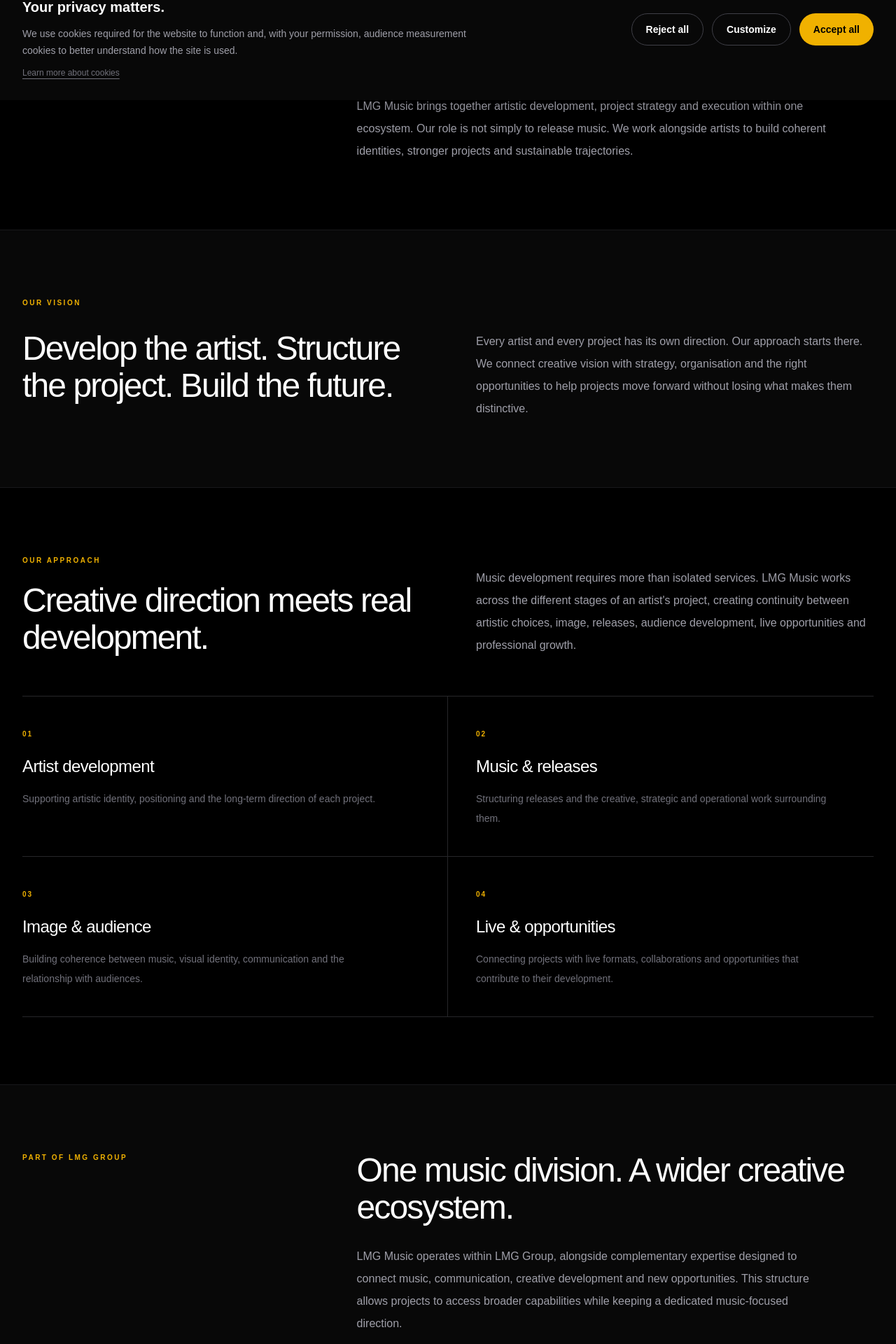
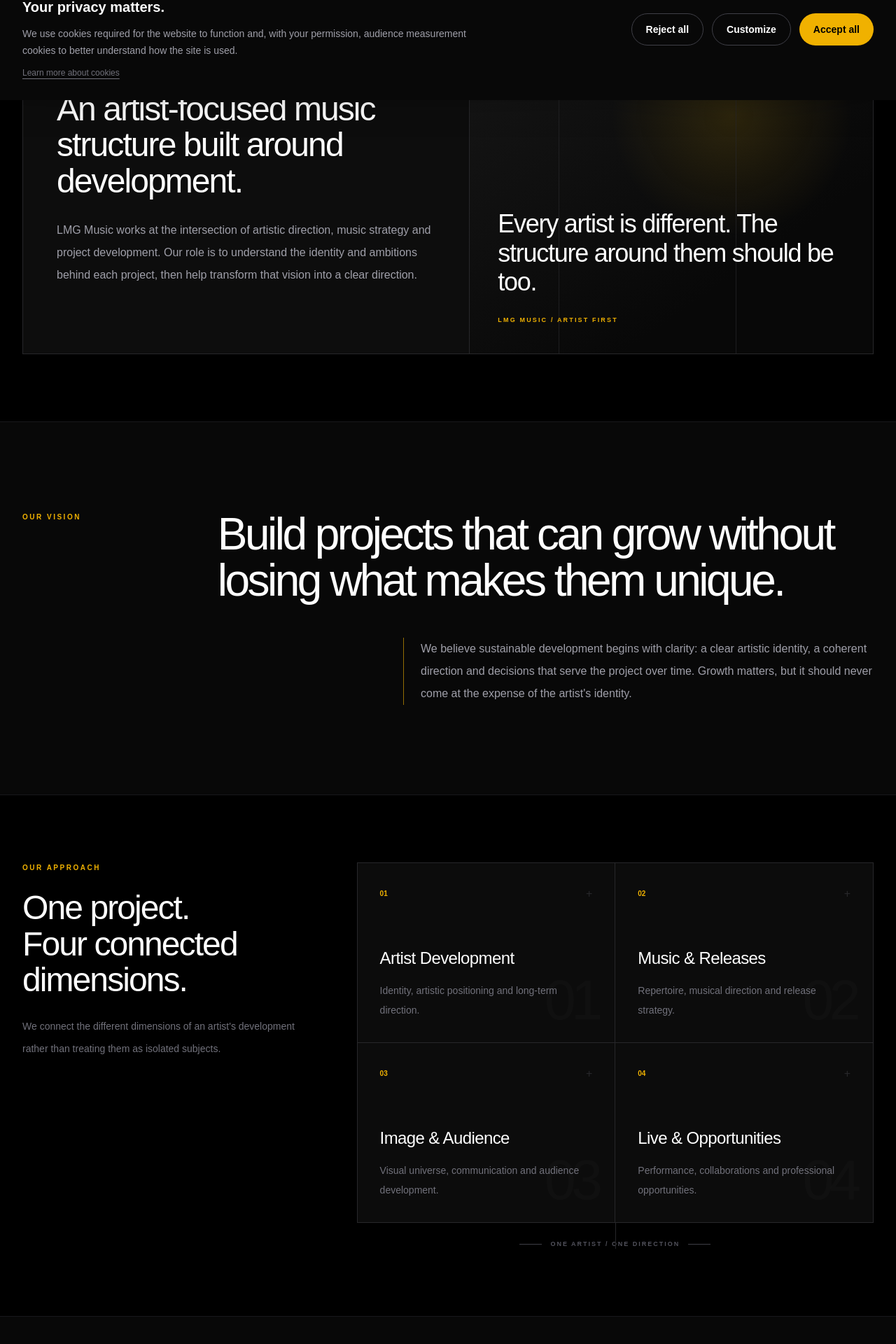
Before and after one commit to contactlmgmusic-cyber/lmg-os, a Next.js app: page /site/about in a window 1280 px wide. Shown: the part 657-2577 px from the top of the page at 70% size. Built offline with nearby package versions, Linux system fonts and the light colour scheme.

Commit message:
refactor: redesign LMG Music about page

```diff
--- a/components/site/AboutMusicContent.tsx
+++ b/components/site/AboutMusicContent.tsx
@@ -6,274 +6,360 @@
 
 export default function AboutMusicContent() {
   const { locale } = useSiteLanguage();
+  const en = locale === "en";
 
-  const content =
-    locale === "en"
+  const c = en
     ? {
         label: "About LMG Music",
         title: "Music first.\nBuilt for what comes next.",
         intro:
-            "LMG Music is the music division of LMG Group. We develop artists, projects and creative strategies designed to grow over time — from artistic direction to releases, live opportunities and long-term career development.",
+          "LMG Music is the music division of LMG Group. We work with artists to develop coherent projects, connect creative vision with strategy and build the foundations for long-term development.",
 
-          identityLabel: "WHO WE ARE",
-          identityTitle:
-            "An independent structure built around artists.",
-          identityText:
-            "LMG Music brings together artistic development, project strategy and execution within one ecosystem. Our role is not simply to release music. We work alongside artists to build coherent identities, stronger projects and sustainable trajectories.",
+        whoLabel: "WHO WE ARE",
+        whoTitle:
+          "An artist-focused music structure built around development.",
+        whoText:
+          "LMG Music works at the intersection of artistic direction, music strategy and project development. Our role is to understand the identity and ambitions behind each project, then help transform that vision into a clear direction.",
+        whoStatement:
+          "Every artist is different. The structure around them should be too.",
 
         visionLabel: "OUR VISION",
         visionTitle:
-            "Develop the artist. Structure the project. Build the future.",
+          "Build projects that can grow without losing what makes them unique.",
         visionText:
-            "Every artist and every project has its own direction. Our approach starts there. We connect creative vision with strategy, organisation and the right opportunities to help projects move forward without losing what makes them distinctive.",
+          "We believe sustainable development begins with clarity: a clear artistic identity, a coherent direction and decisions that serve the project over time. Growth matters, but it should never come at the expense of the artist's identity.",
 
         approachLabel: "OUR APPROACH",
-          approachTitle:
-            "Creative direction meets real development.",
-          approachText:
-            "Music development requires more than isolated services. LMG Music works across the different stages of an artist's project, creating continuity between artistic choices, image, releases, audience development, live opportunities and professional growth.",
+        approachTitle: "One project.\nFour connected dimensions.",
+        approachIntro:
+          "We connect the different dimensions of an artist's development rather than treating them as isolated subjects.",
 
-          points: [
+        approach: [
           {
             number: "01",
-              title: "Artist development",
+            title: "Artist Development",
             text:
-                "Supporting artistic identity, positioning and the long-term direction of each project.",
+              "Identity, artistic positioning and long-term direction.",
           },
           {
             number: "02",
-              title: "Music & releases",
+            title: "Music & Releases",
             text:
-                "Structuring releases and the creative, strategic and operational work surrounding them.",
+              "Repertoire, musical direction and release strategy.",
+          },
+          {
+            number: "03",
+            title: "Image & Audience",
+            text:
+              "Visual universe, communication and audience development.",
+          },
+          {
+            number: "04",
+            title: "Live & Opportunities",
+            text:
+              "Performance, collaborations and professional opportunities.",
+          },
+        ],
+
+        groupLabel: "PART OF LMG GROUP",
+        groupTitle:
+          "Independent in its direction. Connected to a wider creative ecosystem.",
+        groupText:
+          "LMG Music is part of LMG Group, allowing music projects to connect with complementary expertise when needed — from communication and branding to digital development and creative production.",
+        groupLink: "Discover LMG Group",
+
+        nextLabel: "WHAT WE DO",
+        nextTitle:
+          "See how we turn artistic direction into development.",
+        nextText:
+          "Explore the areas in which LMG Music works alongside artists and their projects.",
+        nextLink: "Explore What We Do",
+      }
+    : {
+        label: "À propos de LMG Music",
+        title: "La musique d’abord.\nConstruire la suite.",
+        intro:
+          "LMG Music est le pôle musique de LMG Group. Nous accompagnons les artistes dans le développement de projets cohérents, en reliant vision créative, stratégie et construction à long terme.",
+
+        whoLabel: "QUI SOMMES-NOUS",
+        whoTitle:
+          "Une structure musicale centrée sur le développement des artistes.",
+        whoText:
+          "LMG Music se situe à la rencontre de la direction artistique, de la stratégie musicale et du développement de projet. Notre rôle est de comprendre l’identité et les ambitions derrière chaque projet, puis de transformer cette vision en une direction claire.",
+        whoStatement:
+          "Chaque artiste est différent. La structure qui l’entoure doit l’être aussi.",
+
+        visionLabel: "NOTRE VISION",
+        visionTitle:
+          "Construire des projets capables de grandir sans perdre ce qui les rend uniques.",
+        visionText:
+          "Nous pensons qu’un développement durable commence par de la clarté : une identité artistique définie, une direction cohérente et des décisions qui servent le projet dans le temps. La croissance compte, mais elle ne doit jamais se faire au détriment de l’identité de l’artiste.",
+
+        approachLabel: "NOTRE APPROCHE",
+        approachTitle: "Un projet.\nQuatre dimensions connectées.",
+        approachIntro:
+          "Nous relions les différentes dimensions du développement d’un artiste plutôt que de les traiter comme des sujets indépendants.",
+
+        approach: [
+          {
+            number: "01",
+            title: "Développement artistique",
+            text:
+              "Identité, positionnement artistique et direction à long terme.",
+          },
+          {
+            number: "02",
+            title: "Musique & sorties",
+            text:
+              "Répertoire, direction musicale et stratégie de sortie.",
           },
           {
             number: "03",
             title: "Image & audience",
             text:
-                "Building coherence between music, visual identity, communication and the relationship with audiences.",
-            },
-            {
-              number: "04",
-              title: "Live & opportunities",
-              text:
-                "Connecting projects with live formats, collaborations and opportunities that contribute to their development.",
-            },
-          ],
-
-          groupLabel: "PART OF LMG GROUP",
-          groupTitle:
-            "One music division. A wider creative ecosystem.",
-          groupText:
-            "LMG Music operates within LMG Group, alongside complementary expertise designed to connect music, communication, creative development and new opportunities. This structure allows projects to access broader capabilities while keeping a dedicated music-focused direction.",
-
-          nextLabel: "DISCOVER OUR WORK",
-          nextTitle: "See how LMG Music works.",
-          nextText:
-            "Explore our areas of expertise and the way we support music projects from development to execution.",
-          nextLink: "What We Do",
-        }
-      : {
-          label: "À propos de LMG Music",
-          title: "La musique d’abord.\nConstruire la suite.",
-          intro:
-            "LMG Music est le pôle musical de LMG Group. Nous développons des artistes, des projets et des stratégies créatives pensées pour évoluer dans le temps — de la direction artistique aux sorties, au live et au développement de carrière.",
-
-          identityLabel: "QUI SOMMES-NOUS",
-          identityTitle:
-            "Une structure indépendante construite autour des artistes.",
-          identityText:
-            "LMG Music réunit développement artistique, stratégie de projet et exécution au sein d’un même écosystème. Notre rôle ne se limite pas à sortir de la musique. Nous travaillons aux côtés des artistes pour construire des identités cohérentes, renforcer leurs projets et développer des trajectoires durables.",
-
-          visionLabel: "NOTRE VISION",
-          visionTitle:
-            "Développer l’artiste. Structurer le projet. Construire la suite.",
-          visionText:
-            "Chaque artiste et chaque projet possède sa propre direction. Notre approche commence par là. Nous relions vision créative, stratégie, organisation et opportunités afin de faire avancer les projets sans perdre ce qui les rend singuliers.",
-
-          approachLabel: "NOTRE APPROCHE",
-          approachTitle:
-            "La direction créative au service du développement.",
-          approachText:
-            "Le développement musical ne peut pas reposer sur une succession de prestations isolées. LMG Music intervient sur les différentes étapes du projet afin de créer une continuité entre choix artistiques, image, sorties, développement d’audience, live et évolution professionnelle.",
-
-          points: [
-            {
-              number: "01",
-              title: "Développement artistique",
-              text:
-                "Accompagner l’identité artistique, le positionnement et la direction à long terme de chaque projet.",
-            },
-            {
-              number: "02",
-              title: "Musique & sorties",
-              text:
-                "Structurer les sorties et le travail créatif, stratégique et opérationnel qui les accompagne.",
-            },
-            {
-              number: "03",
-              title: "Image & audience",
-              text:
-                "Construire une cohérence entre musique, identité visuelle, communication et relation avec les publics.",
+              "Univers visuel, communication et développement du public.",
           },
           {
             number: "04",
             title: "Live & opportunités",
             text:
-                "Connecter les projets à des formats live, des collaborations et des opportunités utiles à leur développement.",
+              "Performance, collaborations et opportunités professionnelles.",
           },
         ],
 
         groupLabel: "AU SEIN DE LMG GROUP",
         groupTitle:
-            "Un pôle musical. Un écosystème créatif plus large.",
+          "Une direction propre. Un écosystème créatif plus large.",
         groupText:
-            "LMG Music évolue au sein de LMG Group, aux côtés d’expertises complémentaires qui permettent de relier musique, communication, développement créatif et nouvelles opportunités. Cette organisation donne aux projets accès à des compétences plus larges tout en conservant une direction entièrement dédiée à la musique.",
+          "LMG Music fait partie de LMG Group, ce qui permet aux projets musicaux de mobiliser des expertises complémentaires lorsque cela est pertinent — de la communication et du branding au développement digital et à la production créative.",
+        groupLink: "Découvrir LMG Group",
 
-          nextLabel: "DÉCOUVRIR NOTRE TRAVAIL",
-          nextTitle: "Découvrez comment travaille LMG Music.",
+        nextLabel: "CE QUE NOUS FAISONS",
+        nextTitle:
+          "Découvrez comment nous transformons une direction artistique en développement.",
         nextText:
-            "Explorez nos expertises et notre manière d’accompagner les projets musicaux, du développement à l’exécution.",
-          nextLink: "What We Do",
+          "Explorez les domaines dans lesquels LMG Music accompagne les artistes et leurs projets.",
+        nextLink: "Découvrir notre approche",
       };
 
   return (
     <>
-      <section className="border-b border-zinc-900 bg-[#070707] px-6 py-14 md:px-8 md:py-20">
-        <div className="mx-auto max-w-7xl">
+      {/* HERO */}
+      <section className="relative overflow-hidden border-b border-zinc-900 bg-[#050505] px-6 py-14 md:px-8 md:py-20">
+        <div className="pointer-events-none absolute -right-20 top-4 text-[16rem] font-medium leading-none tracking-[-0.1em] text-white/[0.015] md:text-[26rem]">
+          LMG
+        </div>
+
+        <div className="relative mx-auto max-w-7xl">
           <p className="text-[10px] font-semibold uppercase tracking-[0.28em] text-yellow-500">
-            {content.label}
+            {c.label}
           </p>
 
-          <h1 className="mt-7 max-w-5xl whitespace-pre-line text-[clamp(2.7rem,5.5vw,5.2rem)] font-medium leading-[1.02] tracking-[-0.05em]">
-            {content.title}
+          <h1 className="mt-8 max-w-5xl whitespace-pre-line text-[clamp(3rem,6vw,5.8rem)] font-medium leading-[0.98] tracking-[-0.055em]">
+            {c.title}
           </h1>
 
-          <p className="mt-8 max-w-3xl text-base leading-8 text-zinc-400 md:text-lg">
-            {content.intro}
+          <p className="mt-9 max-w-3xl text-base leading-8 text-zinc-400 md:text-lg">
+            {c.intro}
           </p>
         </div>
       </section>
 
+      {/* WHO WE ARE */}
       <section className="px-6 py-16 md:px-8 md:py-24">
-        <div className="mx-auto grid max-w-7xl gap-10 md:grid-cols-[0.7fr_1.3fr] md:gap-20">
+        <div className="mx-auto max-w-7xl">
+          <div className="grid overflow-hidden border border-zinc-800 bg-[#0d0d0d] md:grid-cols-[1.05fr_0.95fr]">
+            <div className="flex min-h-[430px] flex-col p-7 md:p-10 lg:p-12">
               <p className="text-[10px] font-semibold uppercase tracking-[0.25em] text-yellow-500">
-            {content.identityLabel}
+                {c.whoLabel}
               </p>
 
-          <div>
-            <h2 className="max-w-3xl text-3xl font-medium leading-[1.1] tracking-[-0.04em] md:text-5xl">
-              {content.identityTitle}
+              <div className="my-auto py-12">
+                <h2 className="max-w-2xl text-3xl font-medium leading-[1.08] tracking-[-0.04em] md:text-5xl">
+                  {c.whoTitle}
                 </h2>
 
-            <p className="mt-7 max-w-2xl text-sm leading-8 text-zinc-400 md:text-base">
-              {content.identityText}
+                <p className="mt-7 max-w-xl text-sm leading-8 text-zinc-400 md:text-base">
+                  {c.whoText}
                 </p>
+              </div>
+            </div>
+
+            <div className="relative flex min-h-[320px] items-end overflow-hidden border-t border-zinc-800 bg-[#090909] p-7 md:min-h-[430px] md:border-l md:border-t-0 md:p-10">
+              <div className="absolute inset-0 bg-[radial-gradient(circle_at_65%_30%,rgba(234,179,8,0.14),transparent_34%),linear-gradient(145deg,#171717,#080808_72%)]" />
+
+              <div className="absolute left-[22%] top-0 h-full w-px bg-zinc-800/70" />
+              <div className="absolute left-[66%] top-0 h-full w-px bg-zinc-800/70" />
+
+              <div className="relative">
+                <p className="max-w-lg text-2xl font-medium leading-[1.15] tracking-[-0.035em] md:text-4xl">
+                  {c.whoStatement}
+                </p>
+
+                <p className="mt-7 text-[9px] font-semibold uppercase tracking-[0.24em] text-yellow-500">
+                  LMG MUSIC / ARTIST FIRST
+                </p>
+              </div>
+            </div>
           </div>
         </div>
       </section>
 
-      <section className="border-y border-zinc-900 bg-[#080808] px-6 py-16 md:px-8 md:py-24">
+      {/* VISION MANIFESTO */}
+      <section className="border-y border-zinc-900 bg-[#080808] px-6 py-20 md:px-8 md:py-32">
         <div className="mx-auto max-w-7xl">
+          <div className="grid gap-10 md:grid-cols-[0.35fr_1.65fr] md:gap-20">
             <p className="text-[10px] font-semibold uppercase tracking-[0.25em] text-yellow-500">
-            {content.visionLabel}
+              {c.visionLabel}
             </p>
 
-          <div className="mt-8 grid gap-8 md:grid-cols-2 md:gap-20">
-            <h2 className="max-w-xl text-3xl font-medium leading-[1.1] tracking-[-0.04em] md:text-5xl">
-              {content.visionTitle}
+            <div>
+              <h2 className="max-w-5xl text-[clamp(2.5rem,5vw,5.3rem)] font-medium leading-[1.03] tracking-[-0.055em]">
+                {c.visionTitle}
               </h2>
 
-            <p className="max-w-xl text-sm leading-8 text-zinc-400 md:text-base">
-              {content.visionText}
+              <div className="mt-12 flex justify-end">
+                <p className="max-w-2xl border-l border-yellow-500/60 pl-6 text-sm leading-8 text-zinc-400 md:text-base">
+                  {c.visionText}
                 </p>
+              </div>
+            </div>
           </div>
         </div>
       </section>
 
+      {/* APPROACH / ECOSYSTEM */}
       <section className="px-6 py-16 md:px-8 md:py-24">
         <div className="mx-auto max-w-7xl">
-          <div className="grid gap-8 md:grid-cols-2 md:gap-20">
+          <div className="grid gap-10 md:grid-cols-[0.7fr_1.3fr] md:gap-20">
             <div>
               <p className="text-[10px] font-semibold uppercase tracking-[0.25em] text-yellow-500">
-                {content.approachLabel}
+                {c.approachLabel}
               </p>
 
-              <h2 className="mt-6 max-w-xl text-3xl font-medium leading-[1.1] tracking-[-0.04em] md:text-5xl">
-                {content.approachTitle}
+              <h2 className="mt-6 whitespace-pre-line text-3xl font-medium leading-[1.08] tracking-[-0.04em] md:text-5xl">
+                {c.approachTitle}
               </h2>
-            </div>
 
-            <p className="max-w-xl self-end text-sm leading-8 text-zinc-400 md:text-base">
-              {content.approachText}
+              <p className="mt-6 max-w-lg text-sm leading-8 text-zinc-500">
+                {c.approachIntro}
               </p>
             </div>
 
-          <div className="mt-14 grid border-t border-zinc-800 md:grid-cols-2">
-            {content.points.map((point, index) => (
+            <div className="relative">
+              {/* desktop connecting lines */}
+              <div className="absolute left-1/2 top-0 hidden h-full w-px bg-zinc-800 md:block" />
+              <div className="absolute left-0 top-1/2 hidden h-px w-full bg-zinc-800 md:block" />
+
+              <div className="relative grid gap-px overflow-hidden border border-zinc-800 bg-zinc-800 md:grid-cols-2">
+                {c.approach.map((item, index) => (
                   <div
-                key={point.number}
-                className={[
-                  "border-b border-zinc-800 py-8 md:p-10",
-                  index % 2 === 0
-                    ? "md:border-r md:pl-0"
-                    : "md:pr-0",
-                ].join(" ")}
+                    key={item.number}
+                    className="group relative min-h-[240px] bg-[#0c0c0c] p-7 transition duration-300 hover:bg-[#111111] md:p-8"
                   >
-                <span className="text-[10px] font-semibold tracking-[0.2em] text-yellow-500">
-                  {point.number}
+                    <div className="flex items-center justify-between">
+                      <span className="text-[10px] font-semibold text-yellow-500">
+                        {item.number}
                       </span>
 
-                <h3 className="mt-5 text-xl font-medium tracking-[-0.025em] md:text-2xl">
-                  {point.title}
+                      <span className="text-zinc-800 transition group-hover:text-yellow-500/50">
+                        +
+                      </span>
+                    </div>
+
+                    <div className="mt-16">
+                      <h3 className="text-xl font-medium tracking-[-0.025em] md:text-2xl">
+                        {item.title}
                       </h3>
 
-                <p className="mt-4 max-w-lg text-sm leading-7 text-zinc-500">
-                  {point.text}
+                      <p className="mt-4 max-w-xs text-sm leading-7 text-zinc-500">
+                        {item.text}
                       </p>
                     </div>
+
+                    <span className="absolute bottom-5 right-6 text-[5rem] font-medium leading-none tracking-[-0.08em] text-white/[0.018]">
+                      0{index + 1}
+                    </span>
+                  </div>
                 ))}
+              </div>
+
+              <div className="mx-auto mt-6 flex w-fit items-center gap-3">
+                <span className="h-px w-8 bg-zinc-700" />
+                <span className="text-[9px] font-semibold tracking-[0.22em] text-zinc-600">
+                  ONE ARTIST / ONE DIRECTION
+                </span>
+                <span className="h-px w-8 bg-zinc-700" />
+              </div>
+            </div>
           </div>
         </div>
       </section>
 
+      {/* GROUP CONNECTION */}
       <section className="border-y border-zinc-900 bg-[#080808] px-6 py-16 md:px-8 md:py-24">
-        <div className="mx-auto grid max-w-7xl gap-10 md:grid-cols-[0.7fr_1.3fr] md:gap-20">
+        <div className="mx-auto max-w-7xl">
+          <div className="grid gap-12 md:grid-cols-[1fr_0.9fr] md:gap-24">
+            <div>
               <p className="text-[10px] font-semibold uppercase tracking-[0.25em] text-yellow-500">
-            {content.groupLabel}
+                {c.groupLabel}
               </p>
 
-          <div>
-            <h2 className="max-w-3xl text-3xl font-medium leading-[1.1] tracking-[-0.04em] md:text-5xl">
-              {content.groupTitle}
+              <h2 className="mt-7 max-w-3xl text-3xl font-medium leading-[1.08] tracking-[-0.04em] md:text-5xl">
+                {c.groupTitle}
               </h2>
+            </div>
 
-            <p className="mt-7 max-w-2xl text-sm leading-8 text-zinc-400 md:text-base">
-              {content.groupText}
+            <div className="self-end">
+              <p className="max-w-xl text-sm leading-8 text-zinc-400 md:text-base">
+                {c.groupText}
               </p>
 
               <Link
                 href="https://www.legacymusicgroup.fr"
                 className="mt-8 inline-flex border-b border-yellow-500 pb-2 text-xs font-semibold text-zinc-300 transition hover:text-yellow-500"
               >
-              LMG Group ↗
+                {c.groupLink} ↗
               </Link>
+            </div>
+          </div>
+
+          <div className="mt-16 grid grid-cols-3 border-y border-zinc-800 py-7 text-center">
+            <div>
+              <span className="text-[10px] font-semibold tracking-[0.18em] text-zinc-500">
+                MUSIC
+              </span>
+            </div>
+
+            <div className="border-x border-zinc-800">
+              <span className="text-[10px] font-semibold tracking-[0.18em] text-zinc-500">
+                AGENCY
+              </span>
+            </div>
+
+            <div>
+              <span className="text-[10px] font-semibold tracking-[0.18em] text-zinc-500">
+                GROUP
+              </span>
+            </div>
           </div>
         </div>
       </section>
 
+      {/* NEXT */}
       <section className="px-6 py-14 md:px-8 md:py-16">
         <div className="mx-auto grid max-w-7xl items-end gap-8 md:grid-cols-[1fr_auto]">
           <div>
             <p className="text-[9px] font-semibold uppercase tracking-[0.25em] text-yellow-500">
-              {content.nextLabel}
+              {c.nextLabel}
             </p>
 
-            <h2 className="mt-4 text-3xl font-medium tracking-[-0.035em] md:text-4xl">
-              {content.nextTitle}
+            <h2 className="mt-4 max-w-3xl text-3xl font-medium tracking-[-0.035em] md:text-4xl">
+              {c.nextTitle}
             </h2>
 
             <p className="mt-4 max-w-xl text-sm leading-7 text-zinc-500">
-              {content.nextText}
+              {c.nextText}
             </p>
           </div>
 
@@ -281,7 +367,7 @@
             href="/about/what-we-do"
             className="w-fit border-b border-yellow-500 pb-2 text-xs font-semibold text-zinc-300 transition hover:text-yellow-500"
           >
-            {content.nextLink} ↗
+            {c.nextLink} ↗
           </Link>
         </div>
       </section>
```
Lines whose indentation alone changed are shown as unchanged.
